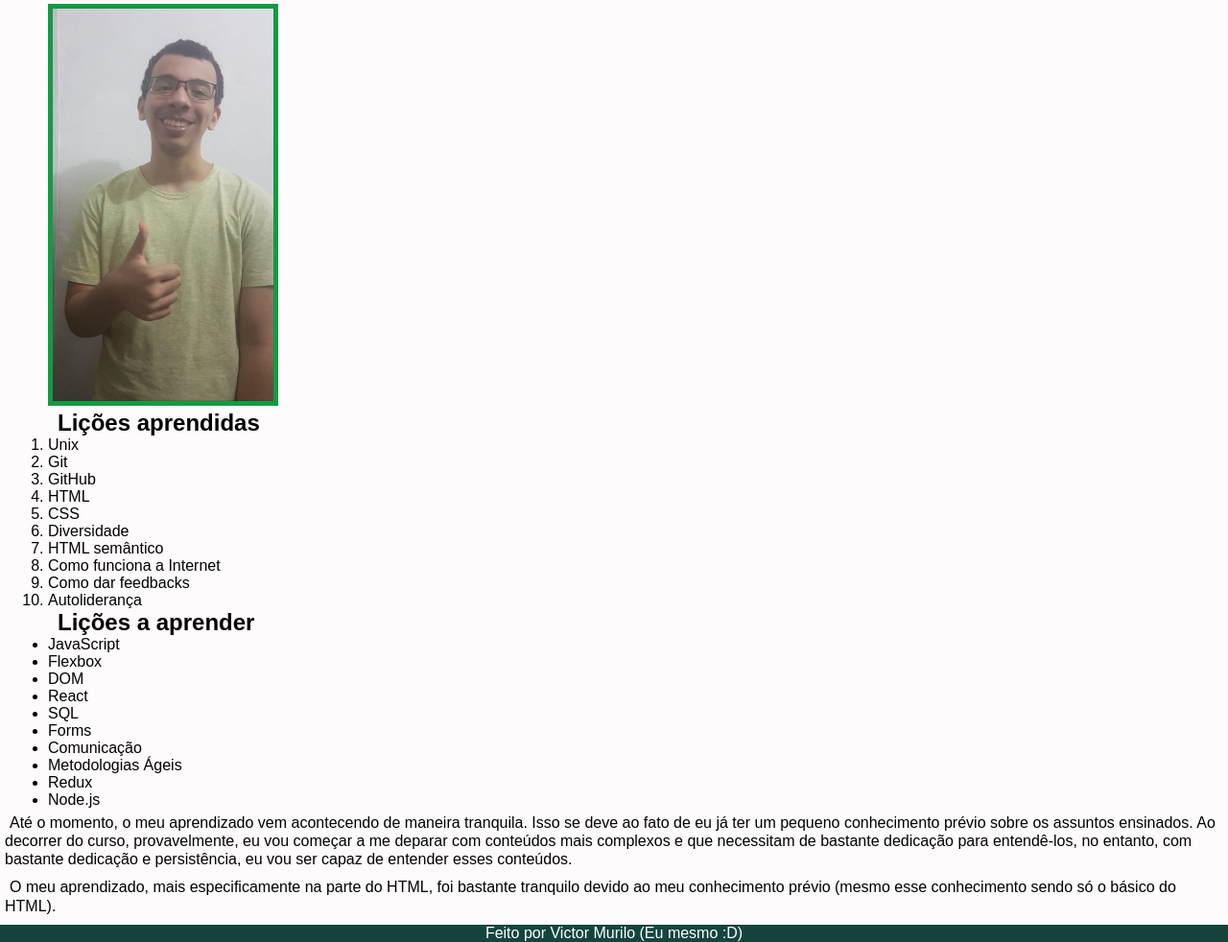
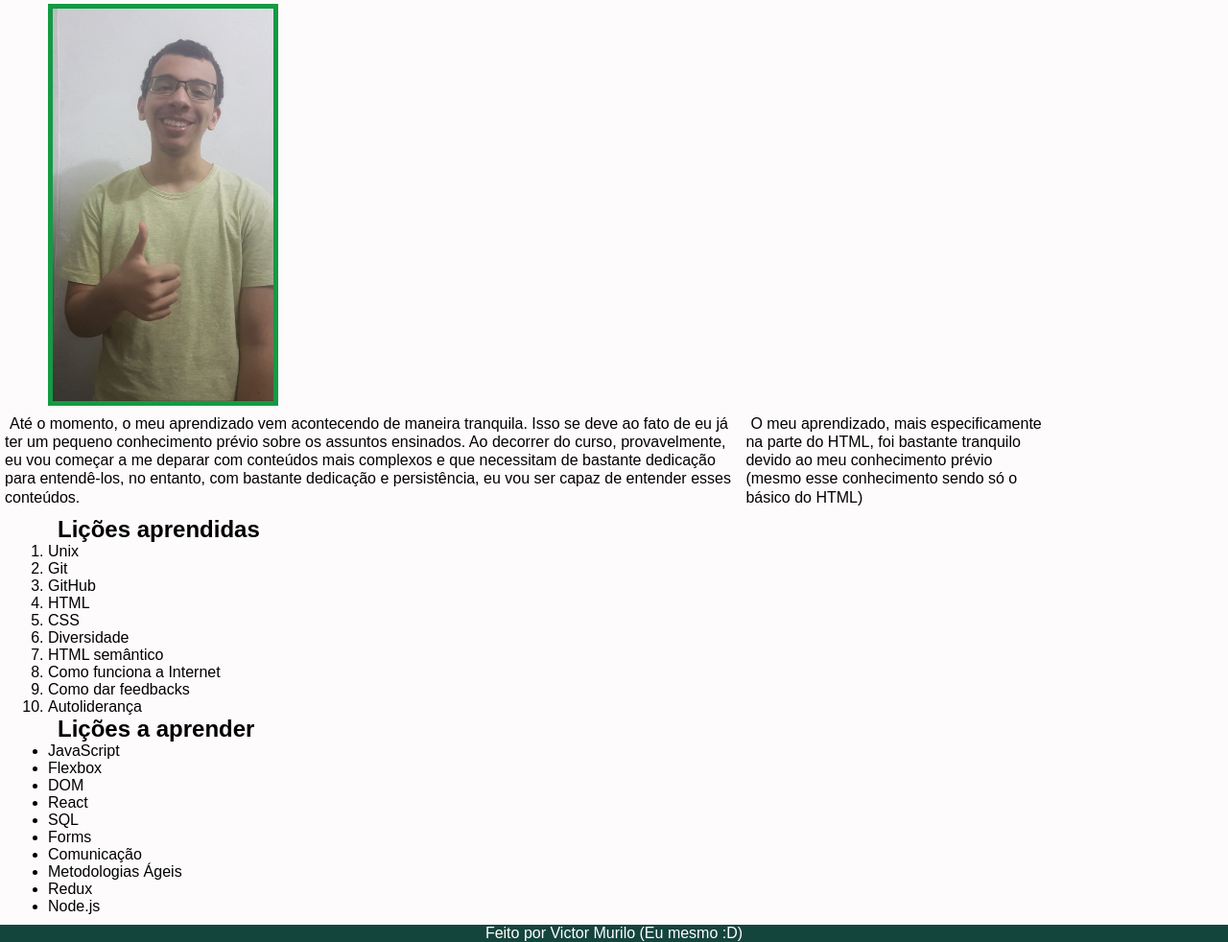
Before and after one commit to VictorMurilo23/Lessons-Learned, a plain HTML site: page index.html in a window 1280 px wide. Shown: the part 66-1048 px from the top of the page at 96% size. Drawn offline with Linux system fonts and the light colour scheme.

Commit message:
Cumpri o requisito 15

```diff
--- a/index.html
+++ b/index.html
@@ -4,7 +4,7 @@
     <meta charset="UTF-8">
     <meta http-equiv="X-UA-Compatible" content="IE=edge">
     <meta name="viewport" content="width=device-width, initial-scale=1.0">
-    <title>Liçoes aprendidas</title>
+    <title>Document</title>
     <link rel="stylesheet" href="style.css">
 </head>
 <body>
@@ -13,6 +13,15 @@
         <nav><a href="https://github.com/VictorMurilo23" target="_blank" rel="Author">Meu GitHub</a></nav>
     </header>
     <img src="image/e3f193d7-2cd4-4ec5-9508-0ee3486a614f.jpeg" alt="Uma foto minha" id="minha_foto">
+
+<section>
+    <article class="lado-esquerdo">
+        <p>Até o momento, o meu aprendizado vem acontecendo de maneira tranquila. Isso se deve ao fato de eu já ter um pequeno conhecimento prévio sobre os assuntos ensinados. Ao decorrer do curso, provavelmente, eu vou começar a me deparar com conteúdos mais complexos e que necessitam de bastante dedicação para entendê-los, no entanto, com bastante dedicação e persistência, eu vou ser capaz de entender esses conteúdos.</p>
+    </article>
+    <aside class="lado-direito">
+        <p>O meu aprendizado, mais especificamente na parte do HTML, foi bastante tranquilo devido ao meu conhecimento prévio (mesmo esse conhecimento sendo só o básico do HTML)</p>
+    </aside>
+</section>
     <h2>Lições aprendidas</h2>
     <ol id="licoes_aprendidas">
         <li>Unix</li>
@@ -41,17 +50,6 @@
         <li>Node.js</li>
     </ul>
 
-
-    <article>
-        <p>Até o momento, o meu aprendizado vem acontecendo de maneira tranquila. Isso se deve ao fato de eu já ter um pequeno conhecimento prévio sobre os assuntos ensinados. Ao decorrer do curso, provavelmente, eu vou começar a me deparar com conteúdos mais complexos e que necessitam de bastante dedicação para entendê-los, no entanto, com bastante dedicação e persistência, eu vou ser capaz de entender esses conteúdos.</p>
-    </article>
-
-    <aside>
-        <section>
-            <p>O meu aprendizado, mais especificamente na parte do HTML, foi bastante tranquilo devido ao meu conhecimento prévio (mesmo esse conhecimento sendo só o básico do HTML).</p>
-        </section>
-    </aside>
-
     <footer id="rodape"><p>Feito por Victor Murilo (Eu mesmo :D)</p></footer>
 </body>
 </html>
--- a/style.css
+++ b/style.css
@@ -39,6 +39,17 @@ header nav a {
     margin-top: 70px;
     border: 5px solid #139A43;
     text-align: center;
+
+}
+
+.lado-esquerdo  {
+    display: inline-block;
+    width: 60%;
+}
+
+.lado-direito {
+    display: inline-block;
+    width: 25%;
 }
 
 article p {
```
